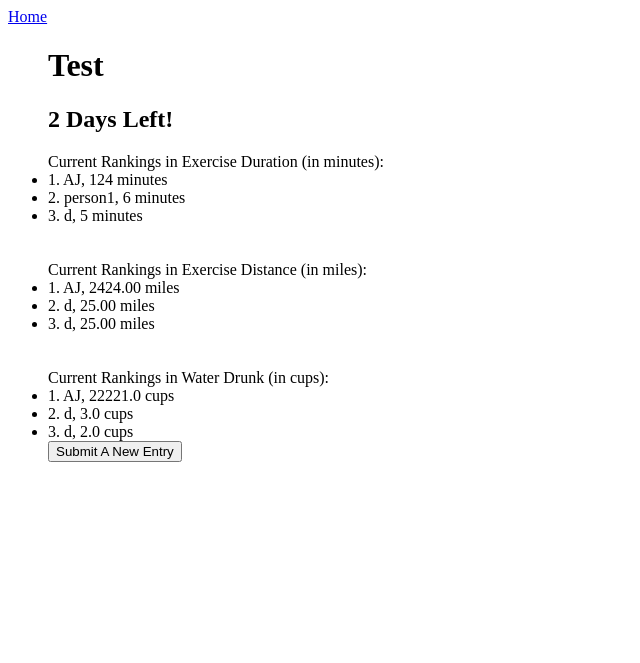
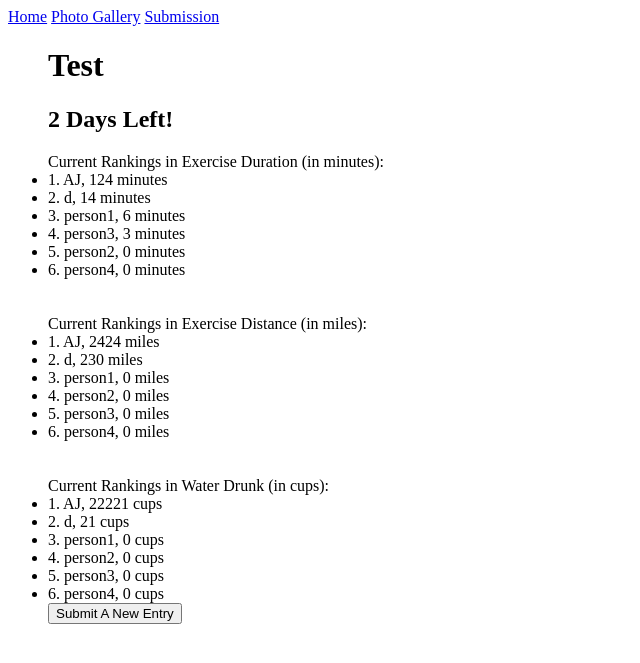
Before and after one commit to ajnye/FitnessFeud, a Django app: page /polls/group/2 in a window 1280 px wide. Shown: the top 663 px of the page, without its empty margins (0-640 px from the left). Run offline with Django 4.2, Linux system fonts and the light colour scheme; data comes from the database, SQL or seed files in the repository; both versions use the stored data as it was after the commit.

Commit message:
sql manipulation

```diff
--- a/polls/models.py
+++ b/polls/models.py
@@ -21,7 +21,7 @@ class Choice(models.Model):
 
 class Group(models.Model):
     group_name = models.CharField(max_length=150)
-    days_left = models.IntegerField(default=1)
+    days_left = models.IntegerField(default=7)
     starting_date = models.DateTimeField('Date Started', default=timezone.now)
     ending_date = models.DateTimeField('Date Ended', default=timezone.now)
     def size(self) :
--- a/polls/templates/polls/detail.html
+++ b/polls/templates/polls/detail.html
@@ -1,6 +1,8 @@
 <html>
     <nav>
         <a href="/polls/home">Home</a>
+        <a href="/polls/group/image_gallery/{{ group_id }}">Photo Gallery</a>
+        <a href="/polls/group/submission">Submission</a>
     </nav>
     <h1>{{ groups.name }}</h1>
     <h2></h2>
@@ -18,7 +20,7 @@
 
     Current Rankings in Exercise Duration (in minutes):
     {% for person in peoples_duration %}
-        <li>{{ forloop.counter }}. {{ person }}, {{ person.duration }} minutes</li>
+        <li>{{ forloop.counter }}. {{ person.0 }}, {{ person.1 }} minutes</li>
     {% endfor %}
 
     <br>
@@ -26,7 +28,7 @@
 
     Current Rankings in Exercise Distance (in miles):
     {% for person in peoples_distance %}
-        <li>{{ forloop.counter }}. {{ person }}, {{ person.distance }} miles</li>
+        <li>{{ forloop.counter }}. {{ person.0 }}, {{ person.1 }} miles</li>
     {% endfor %}
 
     <br>
@@ -34,7 +36,7 @@
 
     Current Rankings in Water Drunk (in cups):
     {% for person in peoples_cups %}
-        <li>{{ forloop.counter }}. {{ person }}, {{ person.cups }} cups</li>
+        <li>{{ forloop.counter }}. {{ person.0 }}, {{ person.1 }} cups</li>
     {% endfor %}
 
     {% if group.is_ongoing %}
--- a/polls/templates/polls/images.html
+++ b/polls/templates/polls/images.html
@@ -1,5 +1,8 @@
 <!DOCTYPE html>
 <html lang="en">
+    <nav>
+        <a href="/polls/home">Home</a>
+    </nav>
 <head>
     <meta charset="UTF-8">
     <title>Submission Page</title>
--- a/polls/urls.py
+++ b/polls/urls.py
@@ -6,17 +6,9 @@ from . import views
 
 app_name = 'polls'
 urlpatterns = [
-    # ex: /polls/
-    path('', views.index, name='index'),
+    # group details
     path('group/<int:group_id>', views.group_detail, name='group_detail'),
-    # ex: /polls/5/
     # path('<int:question_id>/', views.detail, name='detail'),
-    # ex: /polls/5/results/
-    path('<int:question_id>/results/', views.results, name='results'),
-    # ex: /polls/5/vote/
-    path('<int:question_id>/vote/', views.vote, name='vote'),
-
-    path('<int:question_id>/submit/', views.submit, name="submit"),
 
     # Dylan
     path('home', views.groups, name='home'),
@@ -25,8 +17,10 @@ urlpatterns = [
 
     # home
     path('home', views.groups, name='home'),
-    # group details
-    # path('group/<int:group_id>/', views.group_detail, name='group_detail'),
+
+    #photo gallery
+    path('group/image_gallery/<int:group_id>', views.image_gallery, name = 'image_gallery'),
+
     path('group/submission', views.image_view, name='image_upload'),
 ]
 
--- a/polls/views.py
+++ b/polls/views.py
@@ -79,35 +79,35 @@ def groups(request):
     }
     return render(request, 'polls/homepage.html', context)
 
-def index(request):
-    latest_question_list = Question.objects.order_by('-pub_date')[:5]
-    latest_group_list = Group.objects.order_by('?')
-    context = {
-        'latest_question_list': latest_question_list, 'latest_group_list' : latest_group_list
-    }
-    return render(request, 'polls/index.html', context)
+def group_detail(request, group_id):
 
-def detail(request, question_id):
-    question = get_object_or_404(Question, pk=question_id)
-    # peoples = get_object_or_404(Group, pk=group_id).person_set.all().order_by('name')[:3]
-    return render(request, 'polls/detail.html', {"question" : question})
+    group = get_object_or_404(Group, pk=group_id)
 
-def group_detail(request, group_id):
-    # question = get_object_or_404(Question, pk=question_id)
-    # peoples = get_object_or_404(Group, pk=group_id).person_set.order_by('name')[:3]
-    group = get_object_or_404(Group, pk=group_id)
+    conn = sqlite3.connect('db.sqlite3')
+    cursor = conn.cursor()
+    sqlcommand = 'SELECT * FROM polls_person WHERE group_id = ' + str(group_id)
+    cursor.execute(sqlcommand)
+    reslist = cursor.fetchall()
+    peoples_cups = { }
+    peoples_duration = { }
+    peoples_distance = { }
+    for data in reslist:
+        if data[1] in peoples_cups.keys():
+            peoples_cups[data[1]] += data[5]
+            peoples_duration[data[1]] += data[3]
+            peoples_distance[data[1]] += data[4]
+        else:
+            peoples_cups[data[1]] = data[5]
+            peoples_duration[data[1]] = data[3]
+            peoples_distance[data[1]] = data[4]
+
     group.update_days_left()
-    peoples_duration = group.person_set.order_by('-duration')[:3]
-    peoples_distance = group.person_set.order_by('-distance')[:3]
-    peoples_cups = group.person_set.order_by('-cups')[:3]
-    return render(request, 'polls/detail.html', {"peoples_duration" : peoples_duration, "peoples_distance" : peoples_distance, "peoples_cups" : peoples_cups, "group" : group })
+    peoples_duration = sorted(peoples_duration.items(), key=lambda x: x[1], reverse=True)
+    peoples_distance = sorted(peoples_distance.items(), key=lambda x: x[1], reverse=True)
+    peoples_cups = sorted(peoples_cups.items(), key=lambda x: x[1], reverse=True)
+    print(peoples_cups)
+    return render(request, 'polls/detail.html', {"peoples_duration" : peoples_duration, "peoples_distance" : peoples_distance, "peoples_cups" : peoples_cups, "group" : group, "group_id": group_id})
 
-def results(request, question_id):
-    response = "You're looking at the results of question %s."
-    return HttpResponse(response % question_id)
-
-def vote(request, question_id):
-    return HttpResponse("You're voting on question %s." % question_id)
 
 def submit(request, group_id):
     if request.method == 'POST':
@@ -119,16 +119,26 @@ def submit(request, group_id):
         context = { 'search_results': search_results, 'group' : group, 'group_id' : group_id }
 
         return render(request, 'polls/submit.html', context)
-        # # Create a form instance and populate it with data from the request (binding):
-        # form = submit(request.POST, question_id)
-
-        # # Check if the form is valid:
-        # if form.is_valid():
-        #     search_results = fname + " " + lname
-        #     question = get_object_or_404(Question, pk=question_id)
-        #     context = { 'search_results': search_results, 'question' : question, 'question_id' : question_id }
-
-        #     return render(request, 'polls/submit.html', context)
 
     group = get_object_or_404(Group, pk=group_id)
     return render(request, 'polls/submit.html', {'group': group})
+
+def image_gallery(request, group_id):
+
+    conn = sqlite3.connect('db.sqlite3')
+    cursor = conn.cursor()
+    sqlcommand = 'SELECT image FROM polls_person WHERE group_id = ' + str(group_id) + ' AND image != \'0\''
+    cursor.execute(sqlcommand)
+    reslist = cursor.fetchall()
+    img_list = []
+    for x in reslist:
+        tmp = str(x)
+        img_list.append(tmp[1:len(tmp)-2])
+
+    group = get_object_or_404(Group, pk=group_id)
+    context = {
+        'group': group,
+        'group_id': group_id,
+        'image_list':img_list
+    }
+    return render(request, 'polls/image_gallery.html', context)
```
Also changed, not shown: polls/templates/polls/image_gallery.html (added, +16 -0 lines), db.sqlite3, media/images/cat-steal.gif (added), polls/static/polls/style.css (added).
